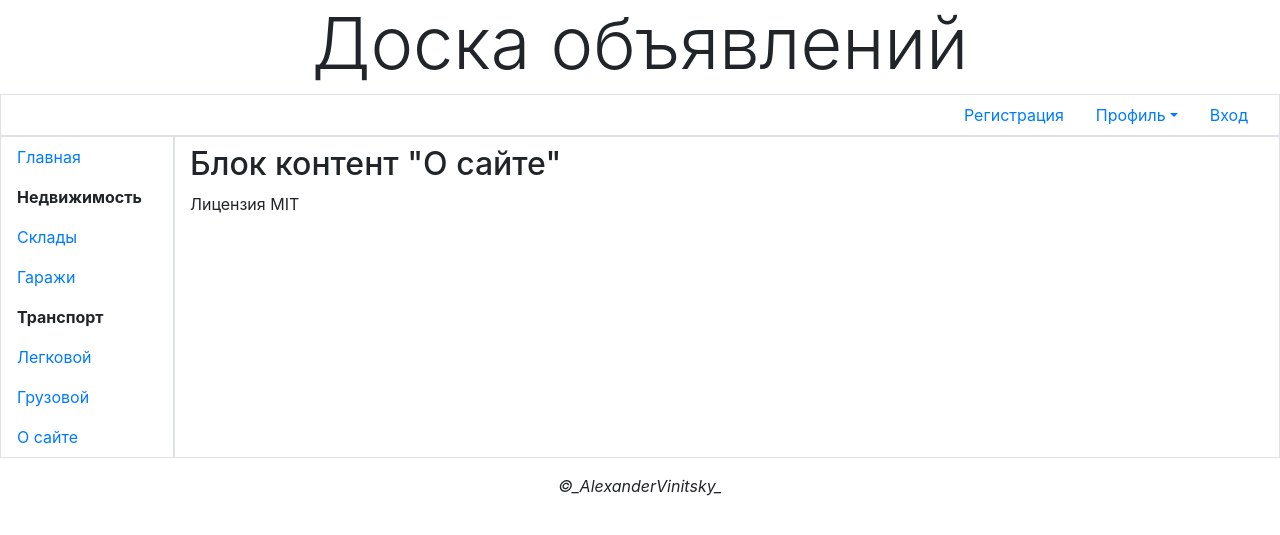
After one commit to alexandervin/bboard_1, a Django app: page /about/ in a window 1280 px wide. The commit adds this page. Shown: the top 535 px of the page. Run offline with Django 3.2, Linux system fonts and the light colour scheme; some libraries are stand-ins or nearby versions.

Commit message:
add_front_about

```diff
--- a/bboard/main/templates/layout/basic.html
+++ b/bboard/main/templates/layout/basic.html
@@ -3,7 +3,6 @@
 
 <!DOCTYPE html>
 <html lang="ru">
-
     <head>
         <meta charset="UTF-8">
         <meta name="viewport"
@@ -11,17 +10,16 @@
 
         <title> {% block title %} Главная {% endblock title %} - Доска объявлений </title>
         {% bootstrap_css %}
-        <link rel="stylesheet" type="text/css" href="{% static style.css %}">
+        <link rel="stylesheet" type="text/css" href="{% static 'main/style.css' %}">
         {% bootstrap_javascript jquery='slim' %}
     </head>
-
     <body class="container-fluid">
         <headr class="mb-4">
             <h1 class="display-3 text-center">Доска объявлений</h1>
         </headr>
 
         <div class="row">
-            <ul class="col nav nav justify-content-end border">
+            <ul class="col nav justify-content-end border">
                 <li class="nav-item">
                     <a class="nav-link"
                     href="#">Регистрация</a></li>
@@ -31,7 +29,7 @@
                        aria-expanded="false">Профиль</a>
                     <div class="dropdown-menu">
                         <a class="dropdown-item" href="#">Мои объявления</a>
-                        <a class="dropdown-item" href="#">Изменить личные данные</a>
+                        <a class="dropdown-item" href="#">Изменить данные</a>
                         <a class="dropdown-item" href="#">Изменить пароль</a>
                         <div class="dropdown-divider"></div>
                         <a class="dropdown-item" href="#">Выйти</a>
@@ -53,6 +51,7 @@
             <span class="nav-link root font-weight-bold">Транспорт</span>
             <a class="nav-link" href="#">Легковой</a>
             <a class="nav-link" href="#">Грузовой</a>
+            <a class="nav-link root" href="{% url 'main:other' page='about' %}">О сайте</a>
             </nav>
 
         <section class="col border py-2">
@@ -63,7 +62,7 @@
 
         </div>
         <footer class="mt-3">
-            <p class="text-center font-italic">&copy@AlexanderVinitsky</p>
+            <p class="text-center font-italic">&copy_AlexanderVinitsky_</p>
 
         </footer>
 
--- /dev/null
+++ b/bboard/main/templates/main/about.html
@@ -0,0 +1,7 @@
+{% extends "layout/basic.html" %}
+
+
+{% block content %}
+<h2>Блок контент "О сайте"</h2>
+    <p>Лицензия MIT</p>
+{% endblock content %}
--- a/bboard/main/templates/main/index.html
+++ b/bboard/main/templates/main/index.html
@@ -2,5 +2,5 @@
 
 
 {% block content %}
-<h2>Последние 10 объявлений</h2>
+<h2>Блок конткент Главная\Индекс "Последние 10 объявлений"</h2>
 {% endblock content %}
--- a/bboard/main/urls.py
+++ b/bboard/main/urls.py
@@ -1,7 +1,8 @@
 from django.urls import path
-from .views import index
+from .views import index, other_page
 
 app_name = 'main'
 urlpatterns = [
+    path('<str:page>/', other_page, name='other'),
     path('', index, name='index'),
 ]
--- a/bboard/main/views.py
+++ b/bboard/main/views.py
@@ -1,5 +1,16 @@
+from django.http import Http404, HttpResponse
 from django.shortcuts import render
+from django.template import TemplateDoesNotExist
+from django.template.loader import get_template
 
-# Create your views here.
+
 def index(request):
     return render(request, 'main/index.html')
+
+
+def other_page(request, page):
+    try:
+        template = get_template('main/' + page + '.html')
+    except TemplateDoesNotExist:
+        raise Http404
+    return HttpResponse(template.render(request=request))
```
